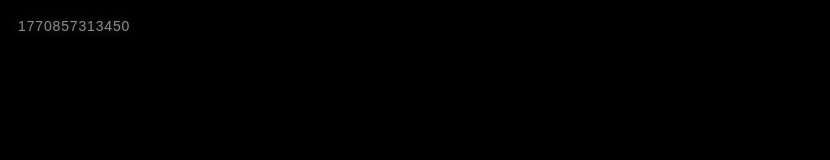
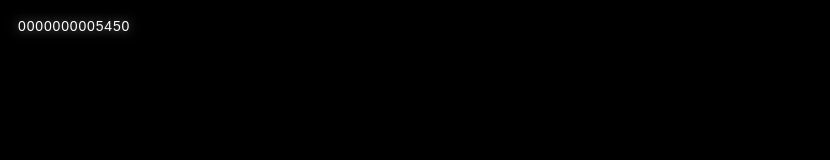
Before and after one commit to dptcoffee/Outflo, a Next.js app: page / in a window 1280 px wide. Shown: the top 160 px of the page, without its empty margins (0-830 px from the left). Built offline with nearby package versions, Linux system fonts and the light colour scheme.

Commit message:
Home: zero-based 13-digit app epoch hum (persistent)

```diff
--- a/app/page.tsx
+++ b/app/page.tsx
@@ -1,19 +1,50 @@
 "use client";
 
-// app/page.tsx
 import Image from "next/image";
 import Link from "next/link";
-import { useEffect, useState } from "react";
+import { useEffect, useMemo, useState } from "react";
+
+const EPOCH_KEY = "outflo_app_epoch_start_v1";
+
+function getOrCreateEpochStart(): number {
+  try {
+    const existing = localStorage.getItem(EPOCH_KEY);
+    const parsed = existing ? Number(existing) : NaN;
+
+    if (Number.isFinite(parsed) && parsed > 0) {
+      return parsed;
+    }
+
+    const now = Date.now();
+    localStorage.setItem(EPOCH_KEY, String(now));
+    return now;
+  } catch {
+    return Date.now();
+  }
+}
+
+function pad13(n: number) {
+  return String(Math.max(0, Math.floor(n))).padStart(13, "0");
+}
 
 export default function Home() {
   const [now, setNow] = useState(() => Date.now());
+  const [anchor, setAnchor] = useState<number | null>(null);
 
   useEffect(() => {
+    setAnchor(getOrCreateEpochStart());
+
     const id = window.setInterval(() => {
       setNow(Date.now());
-    }, 50); // smooth hum, not insane
+    }, 50);
+
     return () => window.clearInterval(id);
   }, []);
+
+  const msSinceStart = useMemo(() => {
+    if (anchor == null) return 0;
+    return now - anchor;
+  }, [now, anchor]);
 
   return (
     <main
@@ -36,7 +67,7 @@ export default function Home() {
         />
       </Link>
 
-      {/* Epoch hum (13-digit ms) */}
+      {/* App Epoch Hum (13-digit zero-based ms) */}
       <div
         style={{
           position: "fixed",
@@ -45,15 +76,15 @@ export default function Home() {
           fontSize: 14,
           fontVariantNumeric: "tabular-nums",
           letterSpacing: "0.06em",
-          opacity: 0.55,
           color: "white",
-          textShadow: "0 0 10px rgba(255,255,255,0.45)",
+          opacity: 1,
+          textShadow: "0 0 12px rgba(255,255,255,0.6)",
           userSelect: "none",
           zIndex: 10,
-  }}
->
-  {now}
-</div>
+        }}
+      >
+        {pad13(msSinceStart)}
+      </div>
     </main>
   );
 }
```
